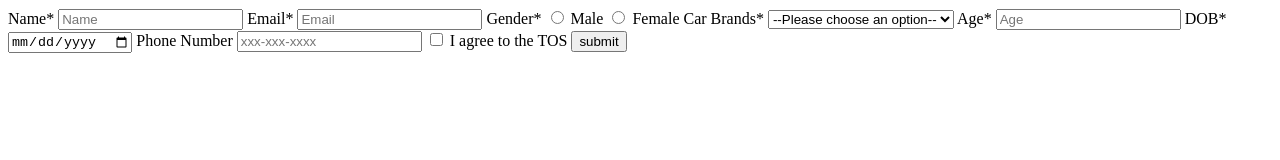
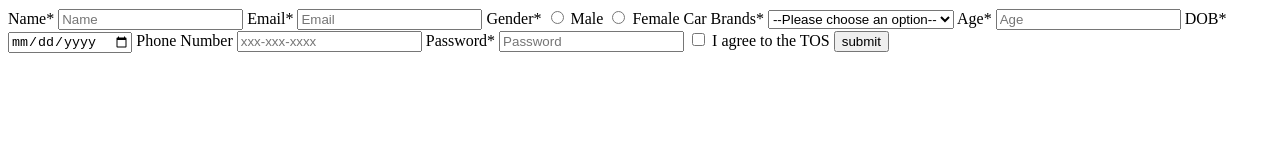
Before and after one commit to acciojob/signup-form-car-deva-7277, a website: page main.html in a window 1280 px wide. Drawn offline with Linux system fonts and the light colour scheme.

Commit message:
created a submission

```diff
--- a/main.html
+++ b/main.html
@@ -38,6 +38,9 @@
 		<label for="tel">Phone Number</label>
 		<input type="tel" id="tel" placeholder="xxx-xxx-xxxx">
 
+		<label for="password">Password*</label>
+		<input type="password" id="password" placeholder="Password" required>
+
 		<input type="checkbox" id="tos" required>
 		<label for="tos">I agree to the TOS</label>
 
```
